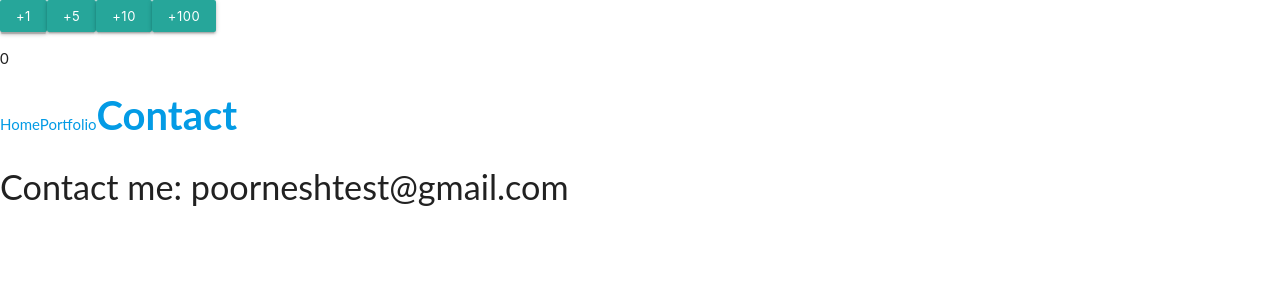
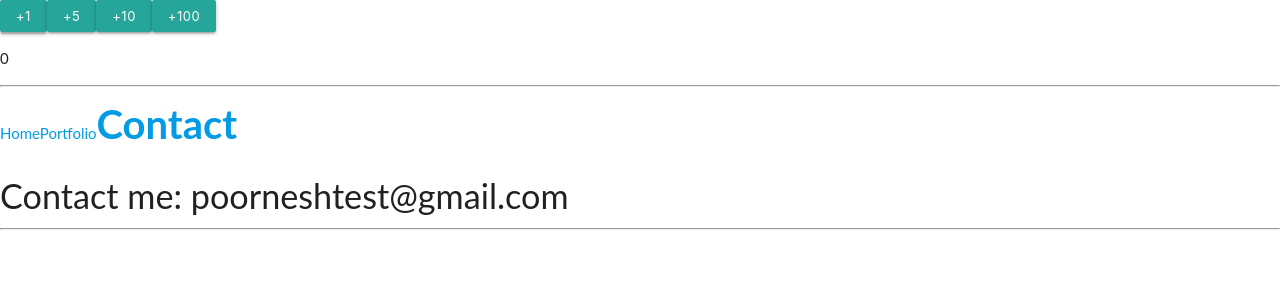
Before and after one commit to poornesh-pH/playground-react, a React (Create React App) app: page /contact in a window 1280 px wide. Shown: the top 300 px of the page. Built offline with nearby package versions, Linux system fonts and the light colour scheme.

Commit message:
2 files modified

```diff
--- a/src/App.js
+++ b/src/App.js
@@ -34,8 +34,8 @@ export default function App() {
       <Button inc={incrementCounter} increment={5} />
       <Button inc={incrementCounter} increment={10} />
       <Button inc={incrementCounter} increment={100} />
-      <Display message={counter} />
-      <AppRouter />
+      <Display message={counter} /> <hr/>
+      <AppRouter /><hr />
     </> // React.Fragment
   );
 }
--- a/src/React-Routing/Portfolio.js
+++ b/src/React-Routing/Portfolio.js
@@ -5,7 +5,6 @@ export default function Contact() {
   return (
     <div>
       <h4>My Portfolio</h4>
-      <hr />
       <NavLink to="/portfolio/1">One</NavLink>
       <NavLink to="/portfolio/2">Two</NavLink>
       <NavLink to="/portfolio/3">Three</NavLink>
```
